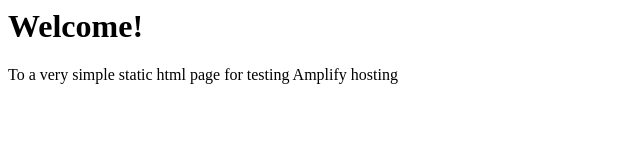
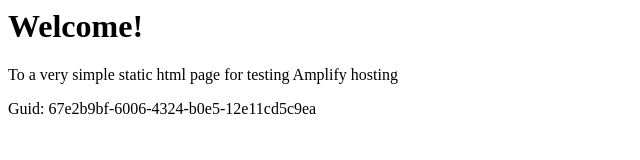
Before and after one commit to aws-aemilia-bom/Github-PR-Commit-Integration-Test-DoNotTouch-Gith-OKSLNVO2-v1-prod-ap-south-1, a website: page src/index.html in a window 1280 px wide. Shown: the whole page, without its empty margins (0-640 px from the left). Drawn offline with Linux system fonts and the light colour scheme.

Commit message:
commit from integ tests

```diff
--- a/src/index.html
+++ b/src/index.html
@@ -1,3 +1,5 @@
+
+
 <html lang="en">
 
 <head>
@@ -10,6 +12,6 @@
 <body>
     <h1>Welcome!</h1>
     <p>To a very simple static html page for testing Amplify hosting</p>
-</body>
+    <p>Guid: 67e2b9bf-6006-4324-b0e5-12e11cd5c9ea</p></body>
 
 </html>
```
